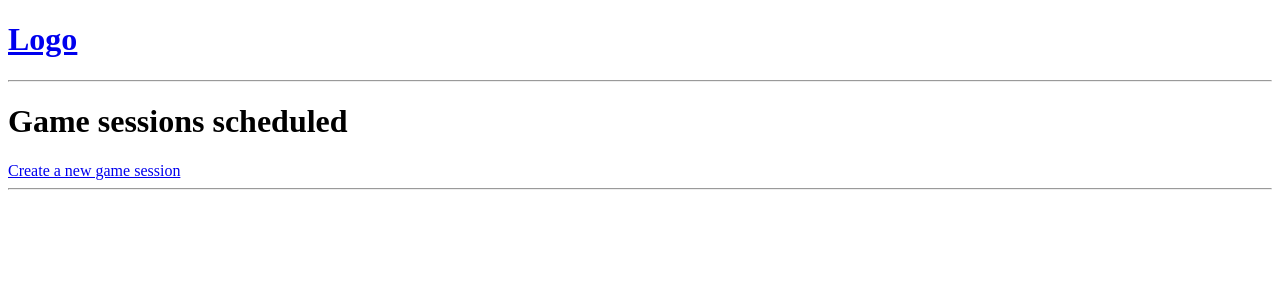
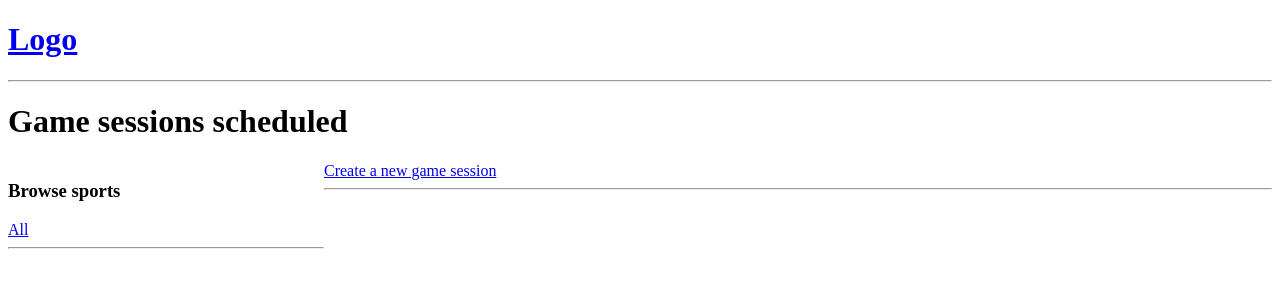
Before and after one commit to kmalki/django-learning, a Django app: page / in a window 1280 px wide. Shown: the top 300 px of the page. Run offline with Django 4.2, Linux system fonts and the light colour scheme; data that the repository does not hold is empty.

Commit message:
Add left bar to filter by sport

```diff
--- a/base/templates/base/home.html
+++ b/base/templates/base/home.html
@@ -1,8 +1,40 @@
 {% extends 'main.html' %}
 
 {% block content %}
+<style>
+    .home-container{
+        display: grid;
+        grid-template-columns: 1fr 3fr;
+    }
+
+
+
+
+
+
+
+
+
+
+
+
+
+</style>
+
+
 <h1>Game sessions scheduled</h1>
+<div class="home-container">
+    <div>
+        <h3>Browse sports</h3>
+        <div><a href="{% url 'home' %}">All</a></div>
+        <hr>
+        {% for sport in sports%}
+        <div><a href="{% url 'home' %}?sport={{sport.name}}">{{sport.name}}</a></div>
+        <hr>
+        {% endfor %}
 
+    </div>
+    <div>
         <div>
             <a href="{% url 'create_game_session' %}">Create a new game session</a>
         </div>
@@ -62,5 +94,7 @@
         </div>
         <hr>
         {% endfor %}
+    </div>
 
+</div>
 {% endblock content %}
--- a/base/views.py
+++ b/base/views.py
@@ -1,5 +1,5 @@
 from django.shortcuts import render, redirect
-from .models import Pitch, GameSession, User
+from .models import Pitch, GameSession, User, Sport
 from .forms import GameSessionForm
 
 
@@ -7,8 +7,15 @@ from .forms import GameSessionForm
 
 
 def home(request):
-    games = GameSession.objects.all()
-    return render(request, 'base/home.html', {'games': games})
+    if request.GET.get('sport') is not None:
+        sport_param = request.GET.get('sport')
+        sport = Sport.objects.filter(name=sport_param).first()
+        games = GameSession.objects.filter(pitch__sport__id=sport.id)
+        sports = [sport]
+    else:
+        games = GameSession.objects.all()
+        sports = Sport.objects.all()
+    return render(request, 'base/home.html', {'games': games, 'sports': sports})
 
 
 def pitch(request, pitch_id):
```
Lines whose indentation alone changed are shown as unchanged.
